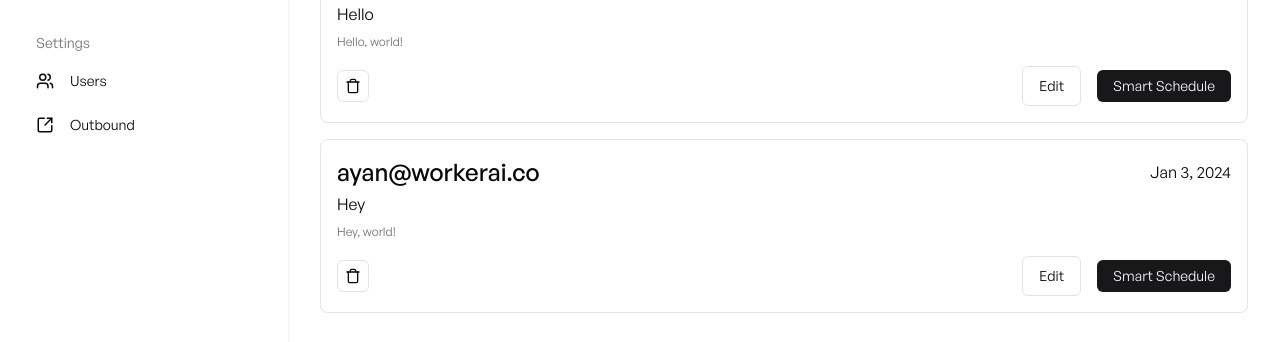
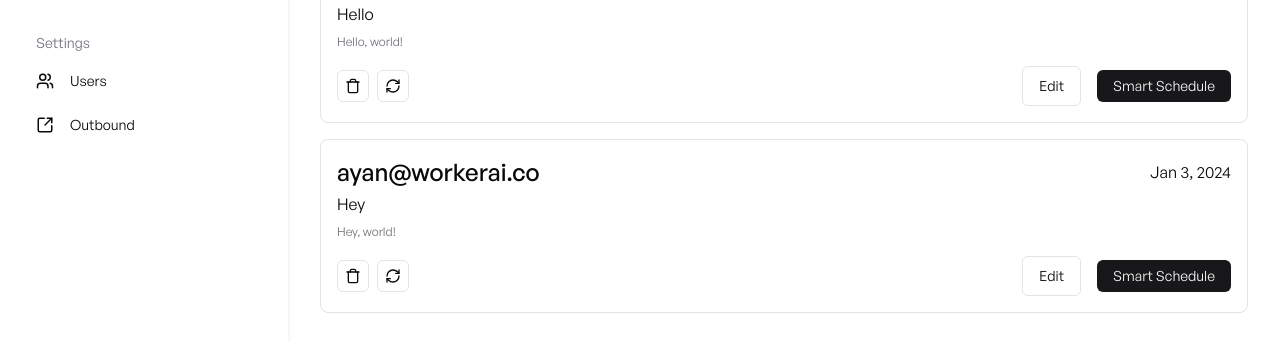
Before and after one commit to AbhirajSinha179/enterprise-workerai, a Next.js app: page /dashboard/emails in a window 1280 px wide. Shown: the part 311-653 px from the top of the page. Built offline with nearby package versions, Linux system fonts and the light colour scheme.

Commit message:
Feature:Regenerate button

```diff
--- a/components/scheduler/email-item.tsx
+++ b/components/scheduler/email-item.tsx
@@ -1,12 +1,9 @@
-"use client"
-
-import { format } from "date-fns"
-import { Trash } from "lucide-react"
-// import Link from "next/link"
-import { useRouter } from "next/navigation"
-import { useState, useTransition } from "react"
-import { toast } from "sonner"
-import { Button } from "@/components/ui/button"
+import { format } from "date-fns";
+import { Trash, RefreshCw } from "lucide-react";
+import { useRouter } from "next/navigation";
+import { useState, useTransition } from "react";
+import { toast } from "sonner";
+import { Button } from "@/components/ui/button";
 import {
   Dialog,
   DialogClose,
@@ -16,59 +13,51 @@ import {
   DialogHeader,
   DialogTitle,
   DialogTrigger,
-} from "@/components/ui/dialog"
-import { Input } from "@/components/ui/input"
-import { Label } from "@/components/ui/label"
-import { Textarea } from "@/components/ui/textarea"
-import { cn } from "@/lib/utils"
+} from "@/components/ui/dialog";
+import { Input } from "@/components/ui/input";
+import { Label } from "@/components/ui/label";
+import { Textarea } from "@/components/ui/textarea";
+import { cn } from "@/lib/utils";
 
 export default function EmailItem({ item }: any) {
   const router = useRouter();
-  const [subject, setSubject] = useState(item?.subject)
-  const [body, setBody] = useState(item?.body)
-  const [isPending, startTransition] = useTransition()
+  const [subject, setSubject] = useState(item?.subject);
+  const [body, setBody] = useState(item?.body);
+  const [isPending, startTransition] = useTransition();
   const [isFetching, setIsFetching] = useState(false);
 
   const isMutating = isPending || isFetching;
 
   const handleApprove = async () => {
-    // const res = await fetch("https://...", { method: "POST" });
-    // if (!res.ok) {
-    //   throw new Error("Failed to approve email");
-    // }
     setIsFetching(true);
     setTimeout(() => {
       setIsFetching(false);
       startTransition(() => {
         router.refresh();
-      })
-
-    }, 1000)
-  }
+      });
+    }, 1000);
+  };
 
   const handleEdit = async () => {
     setTimeout(() => {
-      console.log(subject, body)
+      console.log(subject, body);
       toast("Email successfully edited", {
         description: new Date().toLocaleTimeString(),
         action: {
           label: "Undo",
           onClick: () => console.log("Undo"),
         },
-      })
-    }, 500)
-    // const res = await fetch("https://...", { method: "PUT" });
-    // if (!res.ok) {
-    //   throw new Error("Failed to edit email");
-    // }
-  }
+      });
+    }, 500);
+  };
 
   const handleDelete = async () => {
-    // const res = await fetch("https://...", { method: "DELETE" });
-    // if (!res.ok) {
-    //   throw new Error("Failed to delete email");
-    // }
-  }
+    // Implement delete logic here
+  };
+
+  const handleRegenerateResponse = async () => {
+    // Implement regenerate response logic here
+  };
 
   return (
     <>
@@ -82,9 +71,14 @@ export default function EmailItem({ item }: any) {
         </div>
         <div className="text-xs text-muted-foreground">{body}</div>
         <div className="mt-2 flex w-full items-center justify-between">
-          <Button onClick={() => handleDelete} variant="outline" size="icon" className="size-8">
-            <Trash size={6} className="size-4" />
-          </Button>
+          <div className="flex items-center space-x-2">
+            <Button onClick={handleDelete} variant="outline" size="icon" className="size-8">
+              <Trash size={6} className="size-4" />
+            </Button>
+            <Button onClick={handleRegenerateResponse} variant="outline" size="icon" className="size-8">
+              <RefreshCw size={6} className="size-4" />
+            </Button>
+          </div>
           <div className="space-x-4">
             <Dialog>
               <DialogTrigger asChild>
@@ -114,7 +108,6 @@ export default function EmailItem({ item }: any) {
                     <Label htmlFor="body" className="text-right">
                       Email Body
                     </Label>
-                    {/* <Input id="body" defaultValue={item.body ?? ""} className="col-span-3" /> */}
                     <Textarea
                       id="body"
                       defaultValue={item.body ?? ""}
@@ -133,12 +126,12 @@ export default function EmailItem({ item }: any) {
                 </DialogFooter>
               </DialogContent>
             </Dialog>
-            <Button onClick={() => handleApprove} asChild className="h-8 min-w-fit cursor-pointer">
+            <Button onClick={handleApprove} asChild className="h-8 min-w-fit cursor-pointer">
               <span>Smart Schedule</span>
             </Button>
           </div>
         </div>
       </div>
     </>
-  )
+  );
 }
```
